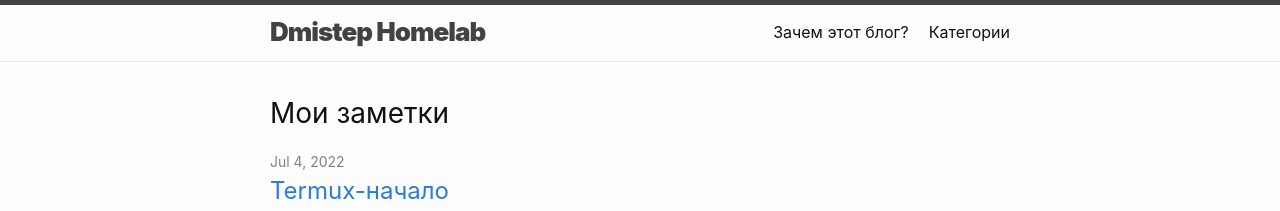
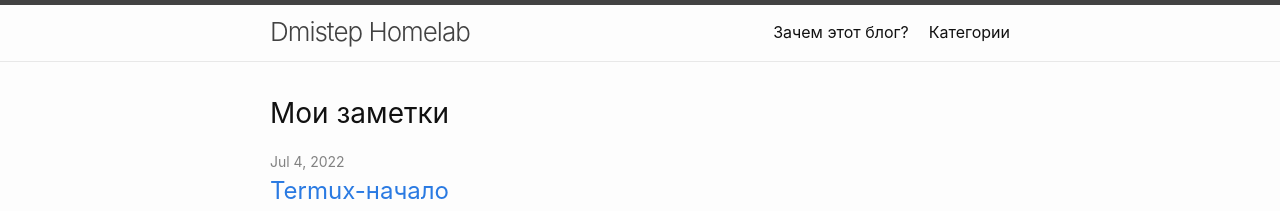
Before and after one commit to Dmistep/test-blog, a Jekyll site: the page built from index.md, in a window 1280 px wide. Shown: the top 211 px of the page. Built offline with Jekyll 4.4.1, drawn with Linux system fonts in a browser that asks for light colours.

Commit message:
update style.css

```diff
--- a/css/style.css
+++ b/css/style.css
@@ -198,7 +198,7 @@ table td {
 
 .site-title {
     font-size: 26px;
-    font-weight: 900;
+    font-weight: 300;
     line-height: 54px;
     letter-spacing: -1px;
     margin-bottom: 0;
```
